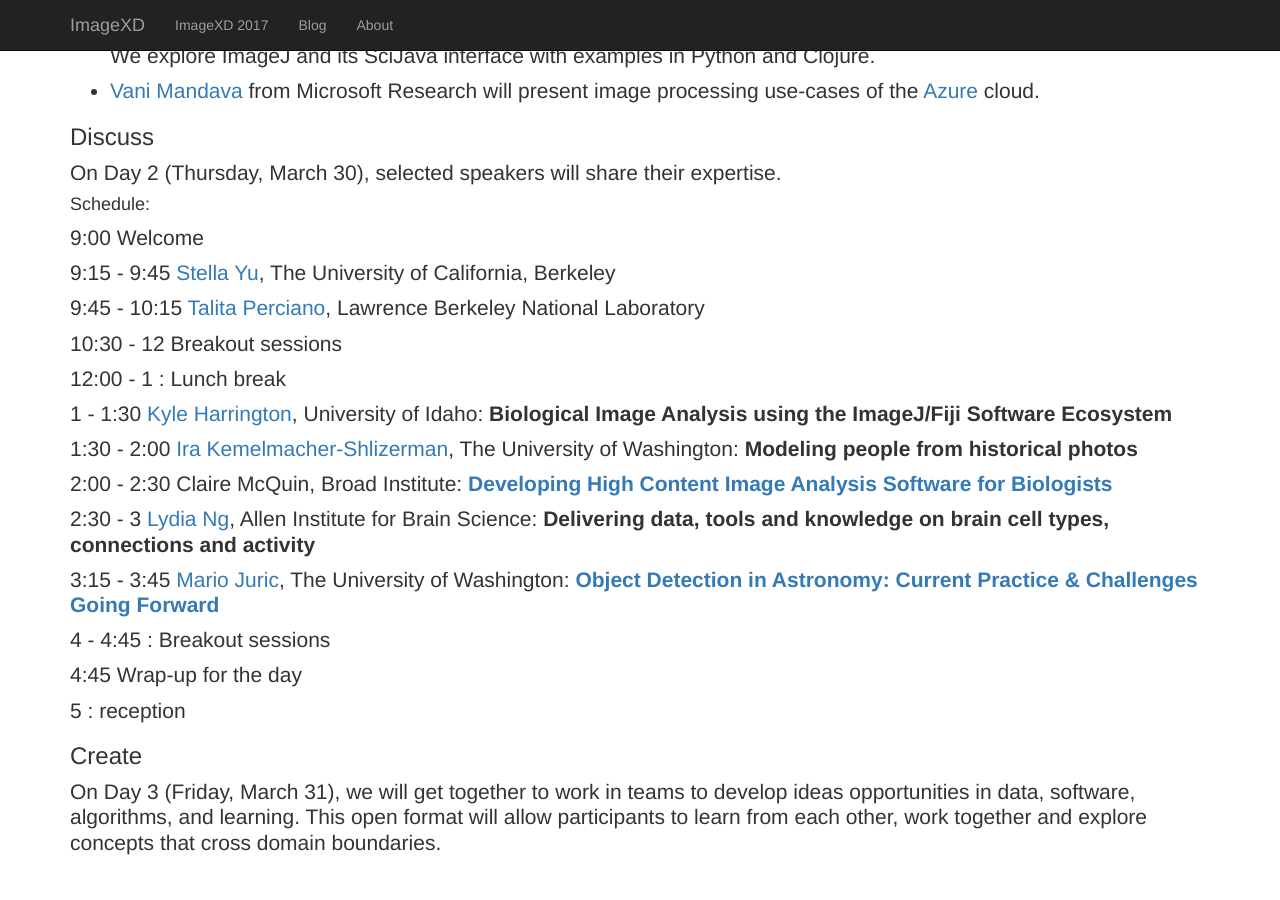
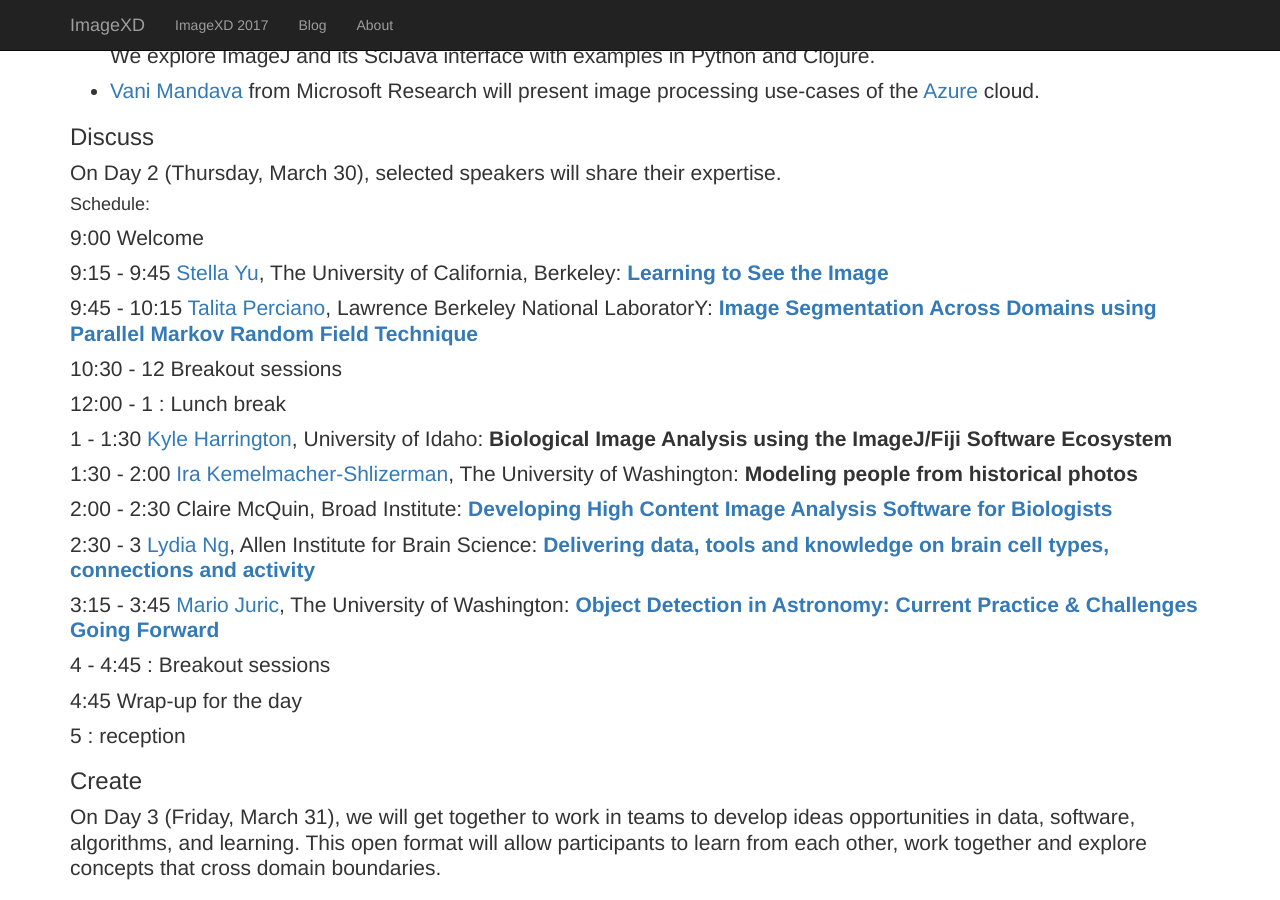
Before and after one commit to imagexd/imagexd.github.io, a Jekyll site: the page built from _posts/2017-01-09-plans-for-round-2.md, in a window 1280 px wide and 900 px high, scrolled down 645 px. Built offline with Jekyll 4.4.1, drawn with Linux system fonts in a browser that asks for light colours; before the commit the page ends 1520 px from its top, so only the background shows below that.

Commit message:
Adding all talks

```diff
--- a/_posts/2017-01-09-plans-for-round-2.md
+++ b/_posts/2017-01-09-plans-for-round-2.md
@@ -46,9 +46,9 @@ On Day 2 (Thursday, March 30), selected speakers will share their expertise.
 
 9:00 Welcome
 
-9:15 - 9:45 [Stella Yu](http://www1.icsi.berkeley.edu/~stellayu/), The University of California, Berkeley
+9:15 - 9:45 [Stella Yu](http://www1.icsi.berkeley.edu/~stellayu/), The University of California, Berkeley: [**Learning to See the Image**]({{site.baseurl}}/presentations/Stella_Yu.pdf)
 
-9:45 - 10:15 [Talita Perciano](http://vis.lbl.gov/~tperciano), Lawrence Berkeley National Laboratory
+9:45 - 10:15 [Talita Perciano](http://vis.lbl.gov/~tperciano), Lawrence Berkeley National LaboratorY: [**Image Segmentation Across Domains using Parallel Markov Random Field Technique**]({{site.baseurl}}/presentations/ImageXD_Perciano.pdf)
 
 10:30 - 12 Breakout sessions
 
@@ -60,9 +60,9 @@ On Day 2 (Thursday, March 30), selected speakers will share their expertise.
 
 2:00 - 2:30 Claire McQuin, Broad Institute: [**Developing High Content Image Analysis Software for Biologists**](https://www.slideshare.net/ClaireMcQuin/developing-high-content-image-analysis-software-for-biologists)
 
-2:30 - 3 [Lydia Ng](https://www.alleninstitute.org/what-we-do/brain-science/about/team/staff-profiles/lydia-ng/), Allen Institute for Brain Science: **Delivering data, tools and knowledge on brain cell types, connections and activity**
+2:30 - 3 [Lydia Ng](https://www.alleninstitute.org/what-we-do/brain-science/about/team/staff-profiles/lydia-ng/), Allen Institute for Brain Science: [**Delivering data, tools and knowledge on brain cell types, connections and activity**]({{site.baseurl}}/presentations/Lydia Ng - 2017_0329_ImageXD_UW_Lydia.pdf)
 
-3:15 - 3:45 [Mario Juric](http://research.majuric.org/public/), The University of Washington: [**Object Detection in Astronomy: Current Practice & Challenges Going Forward**](base_url/presentations/ImageXD-Astronomical-Image-Processing-Presented.pdf)
+3:15 - 3:45 [Mario Juric](http://research.majuric.org/public/), The University of Washington: [**Object Detection in Astronomy: Current Practice & Challenges Going Forward**]({{site.baseurl}}/presentations/ImageXD-Astronomical-Image-Processing-Presented.pdf)
 
 4 - 4:45 : Breakout sessions
 
```
